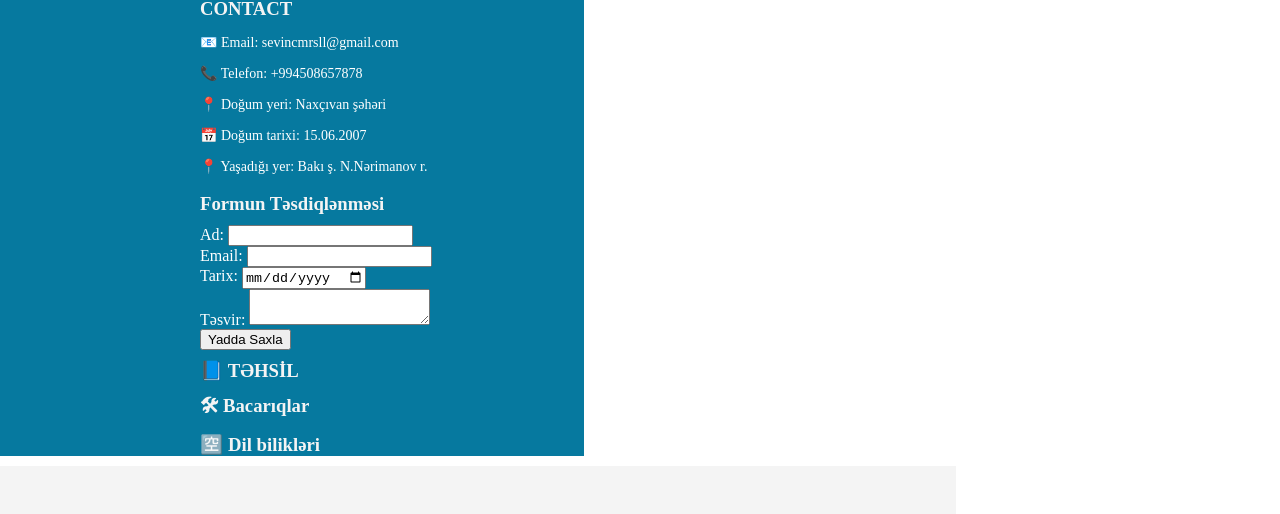
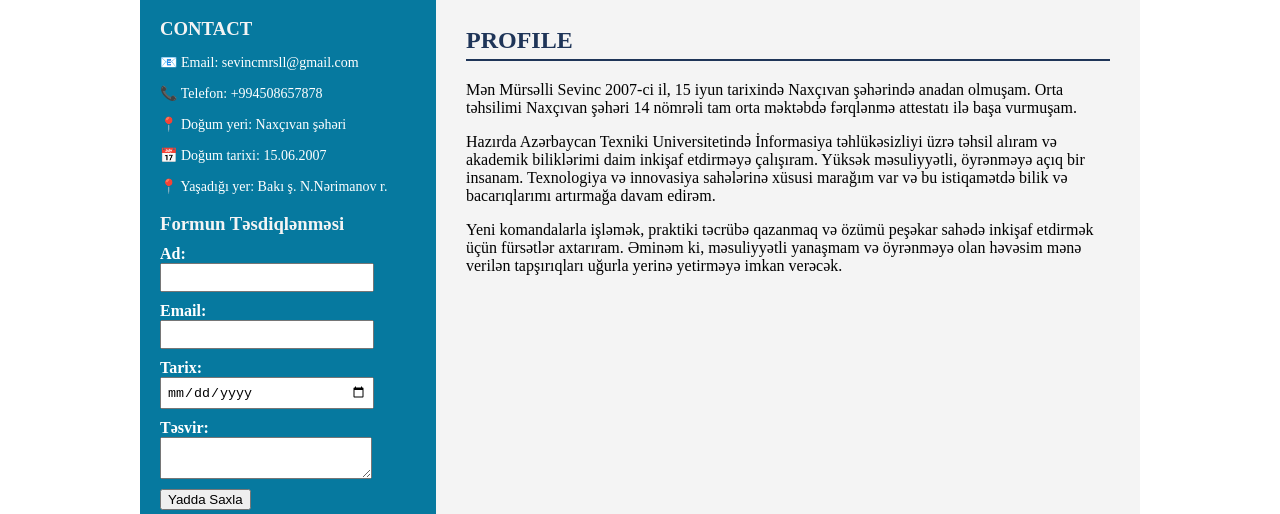
Before and after one commit to SevincMurselli/veb-lab-4, a plain HTML site: page index.html in a window 1280 px wide. Shown: the part 151-665 px from the top of the page. Drawn offline with Linux system fonts and the light colour scheme.

Commit message:
Update site.css

```diff
--- a/site.css
+++ b/site.css
@@ -1,4 +1,3 @@
-
 body {
     margin: 0;
     font-family: 'Times New Roman', Times, serif;
@@ -10,9 +9,7 @@ body {
     width: 30%;
     background-color: rgb(6, 121, 159);
     color: white;
-    padding-left: 200px ;
-    color: white
-    ;
+    padding-left: 20px ;
   }
   .photo {
     width: 120px;
@@ -60,3 +57,22 @@ body {
   .təqdim h3 {
     margin: 5px 0;
   }
+  .container {
+    display: flex;
+    max-width: 1000px;
+    margin: 20px auto;
+  }
+    .error {
+      color: red;
+      font-size: 13px;
+    }
+    input, textarea {
+      display: block;
+      margin-bottom: 10px;
+      padding: 5px;
+      width: 200px;
+    }
+    label {
+      margin-top: 10px;
+      font-weight: bold;
+    }
```
